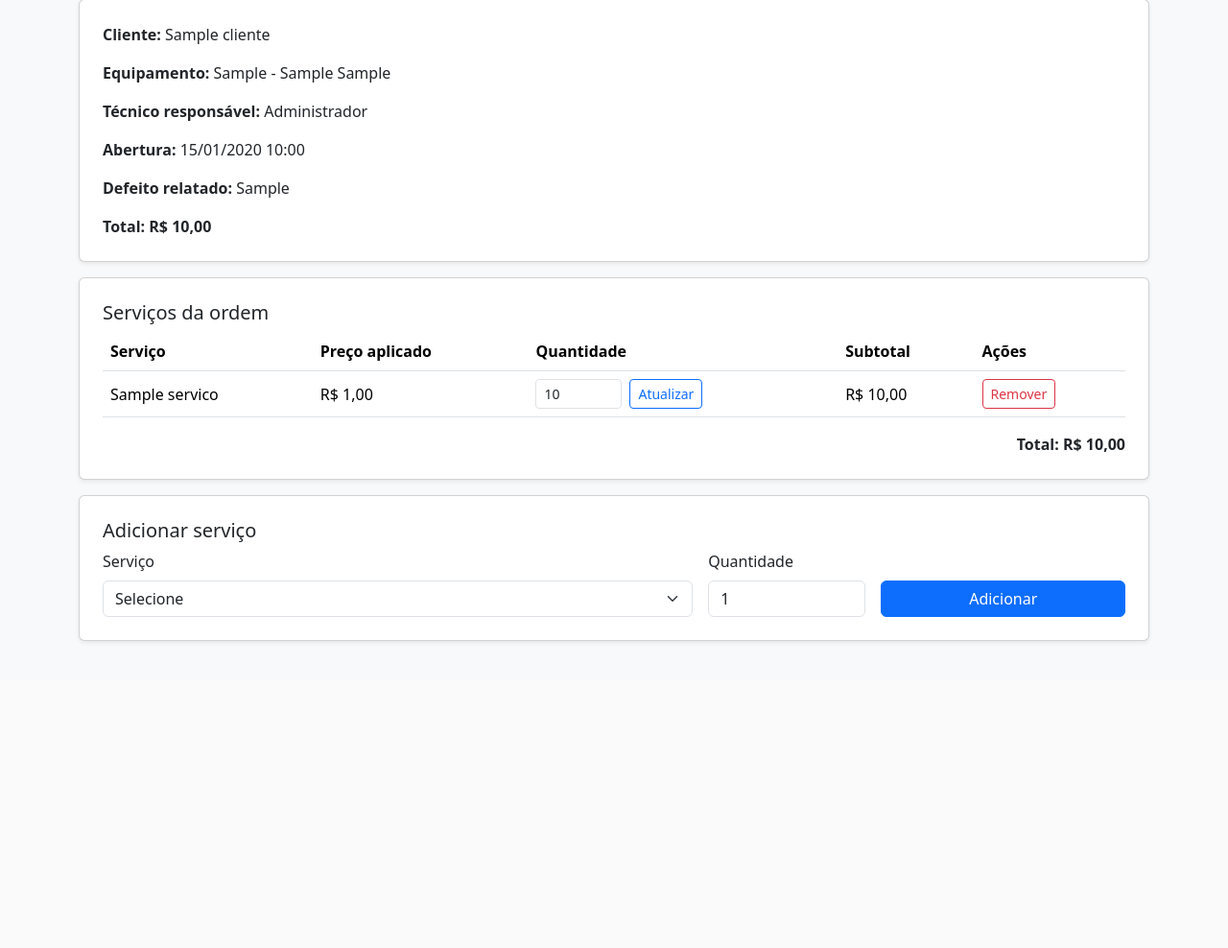
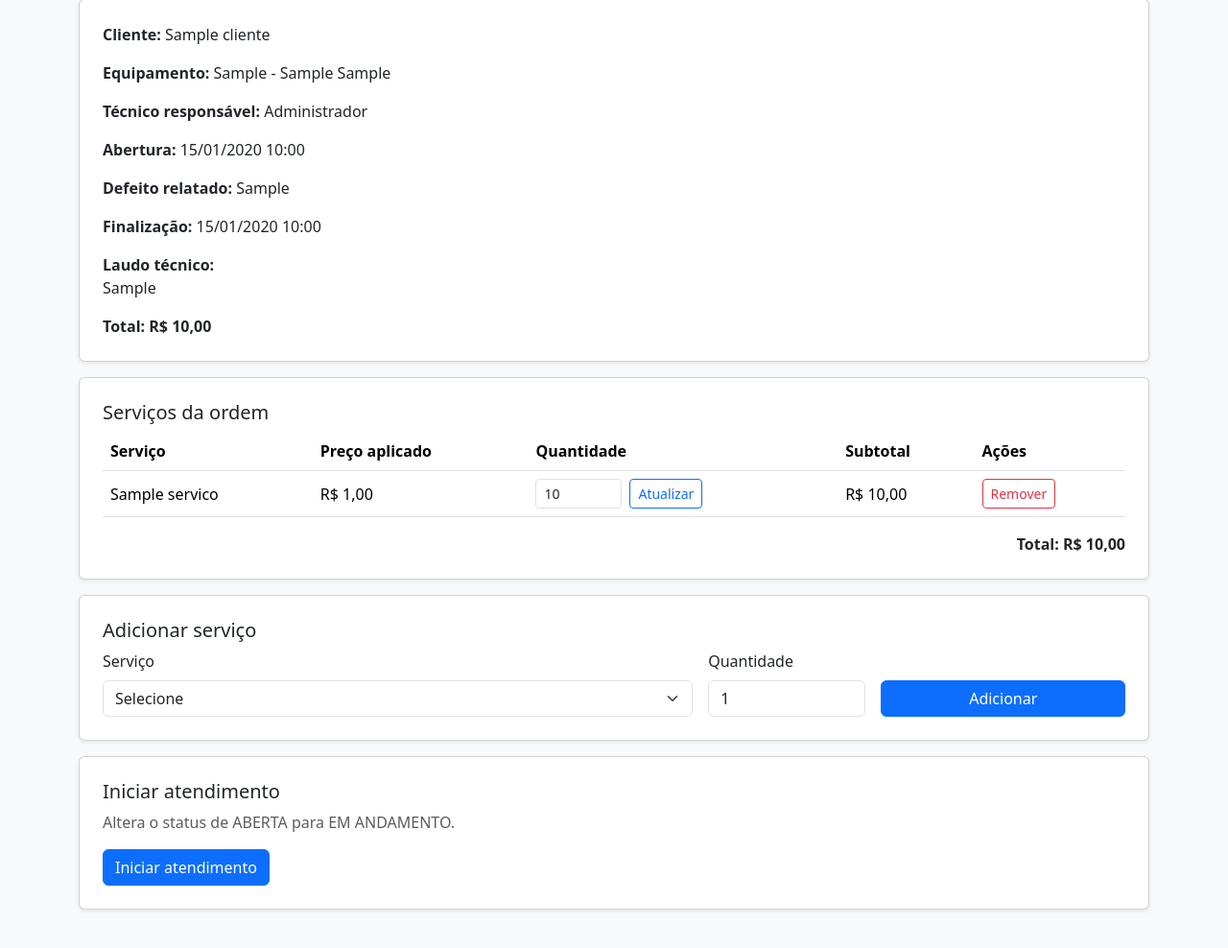
Before and after one commit to CodenameNep/Projeto-final-Springboot-Web, a Spring Boot app: page /ordens/1 in a window 1280 px wide. Shown: the part 143-1131 px from the top of the page at 96% size. Before the commit the page ends 813 px from the top, so only its background shows below. Run offline with Spring Boot 4, Linux system fonts and the light colour scheme; a user stored in the database is signed in; tables that the repository leaves empty hold one stand-in row (values such as "Sample post"); some of the project's set-up classes (security, data sources, template engines, error pages and the like) are left out, and stand-ins take their place.

Commit message:
feat: fluxo de encerramento de os com laudo tecnico e bloqueio de edicao

```diff
--- a/src/main/java/com/assistencia/controller/OrdemServicoController.java
+++ b/src/main/java/com/assistencia/controller/OrdemServicoController.java
@@ -2,6 +2,7 @@ package com.assistencia.controller;
 
 import com.assistencia.dto.AberturaOrdemServicoDTO;
 import com.assistencia.model.OrdemServico;
+import com.assistencia.model.enums.StatusOrdemServico;
 import com.assistencia.service.ClienteService;
 import com.assistencia.service.EquipamentoService;
 import com.assistencia.service.OrdemServicoService;
@@ -90,6 +91,30 @@ public class OrdemServicoController {
         }
     }
 
+    @PostMapping("/{id}/iniciar")
+    public String iniciar(@PathVariable Long id, RedirectAttributes flash) {
+        try {
+            ordemServicoService.atualizarStatus(id,
+                    StatusOrdemServico.EM_ANDAMENTO);
+            flash.addFlashAttribute("sucesso", "OS iniciada com sucesso.");
+        } catch (IllegalArgumentException | IllegalStateException ex) {
+            flash.addFlashAttribute("erro", ex.getMessage());
+        }
+        return "redirect:/ordens/" + id;
+    }
+
+    @PostMapping("/{id}/finalizar")
+    public String finalizar(@PathVariable Long id, @RequestParam String laudoTecnico,
+                            RedirectAttributes flash) {
+        try {
+            ordemServicoService.finalizarOrdem(id, laudoTecnico);
+            flash.addFlashAttribute("sucesso", "OS finalizada com laudo e data de conclusão.");
+        } catch (IllegalArgumentException | IllegalStateException ex) {
+            flash.addFlashAttribute("erro", ex.getMessage());
+        }
+        return "redirect:/ordens/" + id;
+    }
+
     @PostMapping("/{id}/itens")
     public String adicionarItem(@PathVariable Long id, @RequestParam Long servicoId,
                                 @RequestParam Integer quantidade, RedirectAttributes flash) {
--- a/src/main/resources/templates/ordens/detalhes.html
+++ b/src/main/resources/templates/ordens/detalhes.html
@@ -15,6 +15,10 @@
         <p><strong>Técnico responsável:</strong> <span th:text="${os.tecnicoResponsavel != null ? os.tecnicoResponsavel.nome : 'Não atribuído'}"></span></p>
         <p><strong>Abertura:</strong> <span th:text="${#temporals.format(os.dataAbertura, 'dd/MM/yyyy HH:mm')}"></span></p>
         <p><strong>Defeito relatado:</strong> <span th:text="${os.defeitoRelatado}"></span></p>
+        <p th:if="${os.dataFinalizacao != null}"><strong>Finalização:</strong>
+            <span th:text="${#temporals.format(os.dataFinalizacao, 'dd/MM/yyyy HH:mm')}"></span></p>
+        <div th:if="${os.laudoTecnico != null}"><strong>Laudo técnico:</strong>
+            <p class="text-pre-wrap" style="white-space:pre-wrap" th:text="${os.laudoTecnico}"></p></div>
         <p class="mb-0"><strong>Total:</strong> <span class="fw-bold" th:text="${'R$ ' + #numbers.formatDecimal(os.valorTotal, 1, 'POINT', 2, 'COMMA')}"></span></p>
     </div>
     <section class="card shadow-sm p-4 mb-3">
@@ -64,6 +68,24 @@
             <div class="col-md-3"><button class="btn btn-primary w-100" type="submit">Adicionar</button></div>
         </form>
     </section>
+    <section th:if="${os.status.name() == 'ABERTA'}" class="card shadow-sm p-4 mb-3">
+        <h3 class="h5">Iniciar atendimento</h3>
+        <p class="text-muted">Altera o status de ABERTA para EM ANDAMENTO.</p>
+        <form th:action="@{/ordens/{id}/iniciar(id=${os.id})}" method="post" data-os-ajax>
+            <button type="submit" class="btn btn-primary">Iniciar atendimento</button>
+        </form>
+    </section>
+    <section th:if="${os.status.name() == 'EM_ANDAMENTO'}" class="card shadow-sm p-4 mb-3">
+        <h3 class="h5">Finalizar ordem de serviço</h3>
+        <form th:action="@{/ordens/{id}/finalizar(id=${os.id})}" method="post" data-os-ajax>
+            <label for="laudoTecnico" class="form-label">Laudo técnico / observações *</label>
+            <textarea id="laudoTecnico" name="laudoTecnico" class="form-control mb-3"
+                      rows="4" maxlength="1000" required></textarea>
+            <button type="submit" class="btn btn-success">Finalizar OS</button>
+        </form>
+    </section>
+    <div th:if="${os.status.name() == 'FINALIZADA' || os.status.name() == 'CANCELADA'}"
+         class="alert alert-secondary">Ordem encerrada: inclusão, remoção e alteração de itens bloqueadas.</div>
 </main>
 <script>
     // Atualiza a seção de detalhes sem recarregar a página inteira após cada operação.
```
Also changed, not shown: src/main/java/com/assistencia/service/OrdemServicoService.java (+23 -0 lines), 2 other files.
